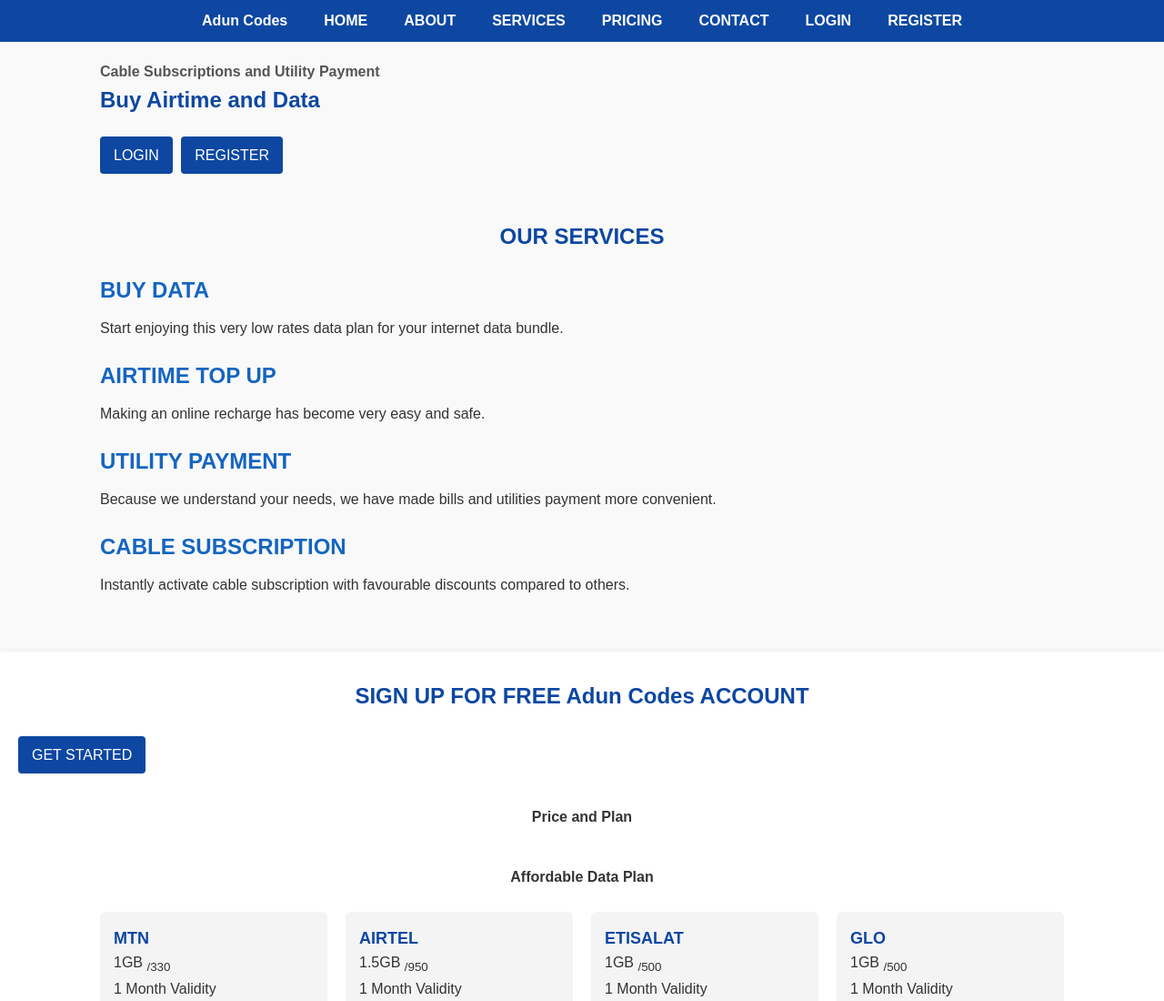
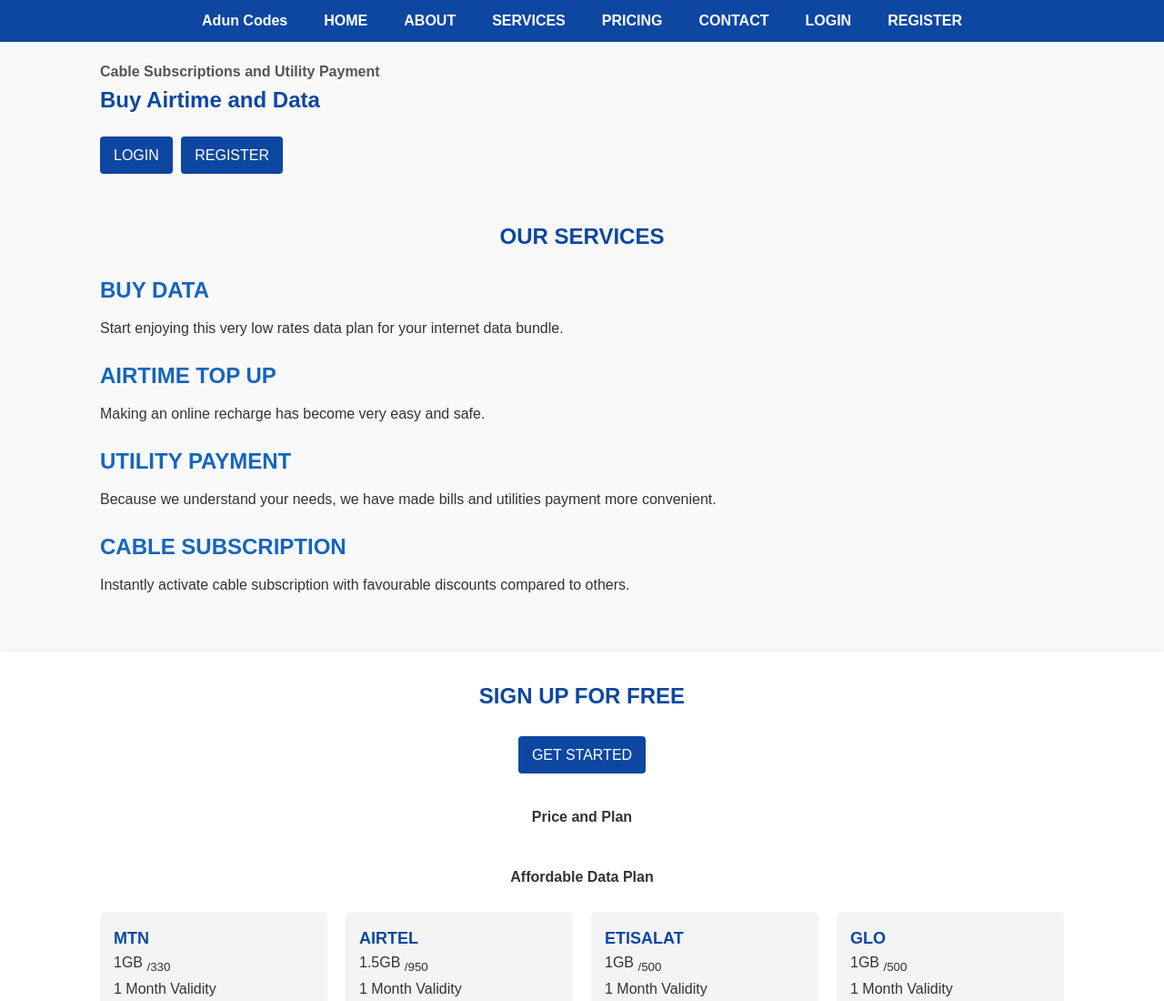
Before and after one commit to Agboke-Adunola/adunola_airtime_page, a plain HTML site: page html/main.html in a window 1280 px wide. Shown: the top 1100 px of the page at 91% size. Drawn offline with Linux system fonts and the light colour scheme.

Commit message:
change profile details

```diff
--- a/css folder/main.css
+++ b/css folder/main.css
@@ -65,7 +65,8 @@
   margin-bottom: 10px;
 }
 
-.back, .bac {
+.back,
+.bac {
   display: inline-block;
   background-color: #0d47a1;
   color: white;
@@ -75,7 +76,8 @@
   transition: background 0.3s ease;
 }
 
-.back:hover, .bac:hover {
+.back:hover,
+.bac:hover {
   background-color: #1565c0;
 }
 
@@ -104,10 +106,11 @@
   background: #fff;
   padding: 30px 20px;
   margin-top: 30px;
-  box-shadow: 0 2px 8px rgba(0,0,0,0.1);
+  box-shadow: 0 2px 8px rgba(0, 0, 0, 0.1);
 }
 
-section h1, section h {
+section h1,
+section h {
   text-align: center;
   margin-bottom: 15px;
   color: #0d47a1;
@@ -122,7 +125,8 @@
   margin: 10px 0;
 }
 
-#plan, #plan2 {
+#plan,
+#plan2 {
   text-align: center;
   margin: 10px 0;
   font-weight: bold;
@@ -133,7 +137,6 @@
   flex-wrap: wrap;
   gap: 20px;
   margin-top: 15px;
-
 }
 
 .network-type_container div > ul {
@@ -156,14 +159,26 @@
   color: #333;
 }
 
-.network-type_container{
+.network-type_container {
   display: flex;
   justify-content: center;
 }
-.text-center{
+
+.get_started_button_container{
+  display: flex;
+  justify-content: center;
+}
+
+.get_started_button {
+  display: block;
+  width: max-content;
+  text-align: center;
+
+}
+.text-center {
   text-align: center;
 }
-.price_plan_container{
+.price_plan_container {
   display: flex;
   justify-content: center;
   flex-direction: column;
@@ -220,8 +235,8 @@
   gap: 10px;
 }
 
-
-.spaces, .spaces2 {
+.spaces,
+.spaces2 {
   padding: 8px;
   border: none;
   border-radius: 4px;
@@ -248,8 +263,8 @@
     flex-direction: column;
   }
   .network-type_container div > ul {
-min-width: 100%;
-}
+    min-width: 100%;
+  }
 
   footer {
     flex-direction: column;
--- a/html/main.html
+++ b/html/main.html
@@ -63,8 +63,11 @@
 
       <!-- SIGN UP SECTION -->
       <section>
-        <h1 class="text-center">SIGN UP FOR FREE Adun Codes ACCOUNT</h1>
-        <a class="text-center" href="./registration.html">GET STARTED</a>
+        <h1 class="text-center">SIGN UP FOR FREE</h1>
+        <div class="get_started_button_container">
+
+          <a class="text-center get_started_button" href="./registration.html">GET STARTED</a>
+        </div>
 
         <div class="price_plan_container">
           <p id="plan">Price and Plan</p>
@@ -130,21 +133,21 @@
           </article>
           <ul class="twitter">
             <li>
-              <a href="http://twitter.com/isiakabd"
+              <a href="http://twitter.com/agbokefolashade"
                 ><img
                   src="https://cdn3.iconfinder.com/data/icons/basicolor-reading-writing/24/077_twitter-512.png"
                   alt="twitter"
               /></a>
             </li>
             <li>
-              <a href="http://facebook.com/isiakabd"
+              <a href="http://facebook.com/agbokefolashade"
                 ><img
                   src="https://cdn3.iconfinder.com/data/icons/free-social-icons/67/facebook_circle_color-512.png"
                   alt="facebook"
               /></a>
             </li>
             <li>
-              <a href="http://Instagram.com/isiakabd"
+              <a href="http://Instagram.com/agbokefolashade"
                 ><img
                   src="https://cdn3.iconfinder.com/data/icons/social-network-30/512/social-03-512.png"
                   alt="Instagram"
```
